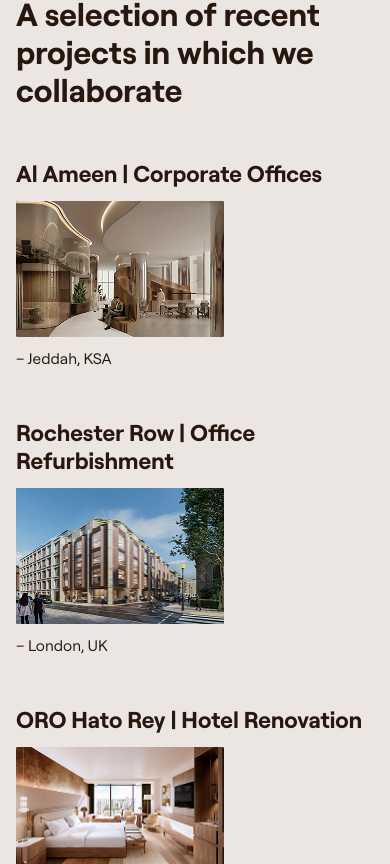
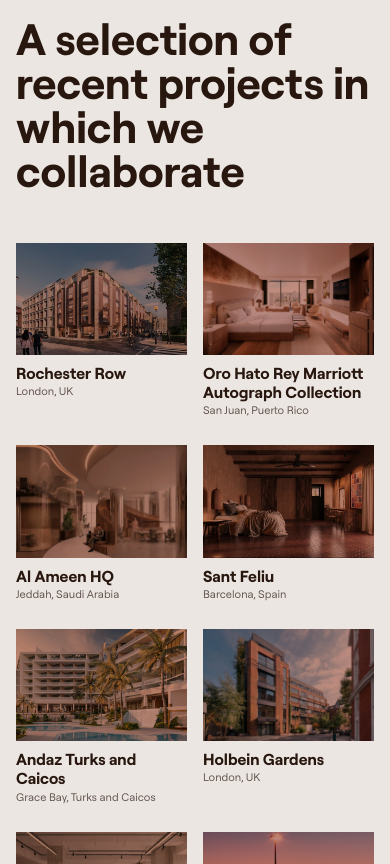
Before and after one commit to LaTroupe-Studio/latroupe-marketing, a Next.js app: page /en in a window 390 px wide. Shown: the part 1620-2484 px from the top of the page. Built offline with nearby package versions, Linux system fonts and the light colour scheme; no server answers.

Commit message:
feat: replace projects grid with collage layout

```diff
--- a/src/components/ProjectsGrid.module.css
+++ b/src/components/ProjectsGrid.module.css
@@ -1,85 +1,131 @@
 /*
- * FIGMA DESKTOP POSITIONS (6 projects, 2 rows):
- * ROW 1: Al Ameen col1 base | Rochester col4 +105px | ORO col7 +34px
- * ROW 2: Sant Feliu col2 +33px | Holbein col7 +69px | Andaz col10 base
+ * Projects collage, ported from the design prototype.
  *
- * FIGMA MOBILE: stacked vertically, each project ~280px
- * Title left-aligned, image offset right, location further right
+ * Pieces are absolutely placed on a canvas whose height is fixed by
+ * aspect-ratio, so every vertical position can be a percentage and the whole
+ * arrangement scales with the viewport instead of being pinned to pixels.
  */
 
-.section { padding-top: 200px; padding-bottom: 80px; }
+.section {
+  padding-top: clamp(90px, 12vh, 160px);
+  padding-bottom: clamp(60px, 8vh, 100px);
+}
+
+.layout { row-gap: 0; }
 
 .headline {
-  font-family: var(--font-body); font-size: 48px; line-height: 60px;
-  font-weight: 700; color: #28170E; margin: 0 0 100px;
+  grid-column: 1 / 10;
+  margin: 0 0 clamp(40px, 6vh, 84px);
+  font-family: var(--font-body);
+  font-size: clamp(44px, 6.4vw, 96px);
+  line-height: 1;
+  font-weight: 700;
+  color: var(--color-terracota-dark);
 }
 
-.row {
-  display: grid; grid-template-columns: repeat(12, 1fr);
-  gap: var(--grid-gutter); margin-bottom: 60px; align-items: start;
+.collage {
+  grid-column: 1 / -1;
+  position: relative;
+  aspect-ratio: 1509 / 2770;
+  /* One of twelve columns with the gutters taken out — the unit every
+     position is built on, so the collage sits on the page grid. */
+  --u: calc((100% - 11 * var(--grid-gutter)) / 12);
 }
 
-.entry { cursor: default; display: flex; flex-direction: column; position: relative; }
+/* Overflow stays visible: the label hangs below the box, and the zoomed
+   framing on one piece deliberately spills past its edges. */
+.piece { position: absolute; }
 
-.title {
-  font-family: var(--font-body); font-size: 24px; line-height: 29px;
-  font-weight: 700; color: #28170E; margin: 0; white-space: pre-line;
+/* Carries the image's own proportions, so the label can sit outside them */
+.frame { position: relative; width: 100%; }
+
+.img { display: block; }
+
+/* Warm wash over the photographs; lifts on hover. Line drawings never get it. */
+.tint {
+  position: absolute;
+  inset: 0;
+  background: var(--color-terracota-2);
+  opacity: 0.75;
+  mix-blend-mode: multiply;
+  transition: opacity 0.45s ease;
+  pointer-events: none;
+}
+.piece:hover .tint { opacity: 0; }
+
+/* Name and place, revealed under the image being pointed at */
+.label {
+  position: absolute;
+  top: 100%;
+  left: 0;
+  width: 100%;
+  padding-top: 10px;
+  opacity: 0;
+  transform: translateY(-4px);
+  transition: opacity 0.25s ease, transform 0.25s ease;
+  pointer-events: none;
+  color: var(--color-terracota-dark);
+  line-height: 1.2;
+}
+.label[data-on="true"] { opacity: 1; transform: translateY(0); }
+
+.label b {
+  display: block;
+  font-family: var(--font-body);
+  font-size: clamp(16px, 1.5vw, 22px);
+  font-weight: 600;
 }
 
-.imageWrap {
-  position: relative; width: 209px; height: 136px; margin-top: 14px;
-  border-radius: 2px; overflow: hidden; background: var(--color-terracota-4);
+.label i {
+  display: block;
+  margin-top: 3px;
+  font-family: var(--font-body);
+  font-style: normal;
+  font-size: clamp(11px, 0.95vw, 14px);
+  font-weight: 400;
+  opacity: 0.7;
 }
 
-.img { object-fit: cover; }
-
-.location {
-  font-family: var(--font-body); font-size: 16px; line-height: 20px;
-  font-weight: 400; color: #28170E; margin-top: 12px;
+@media (max-width: 1024px) {
+  .headline { grid-column: 1 / -1; }
 }
 
-.tooltip {
-  position: fixed; z-index: 50; pointer-events: none;
-  transform: translate(16px, -50%);
-  background: #452515; color: #ECE6E3;
-  font-family: var(--font-body); font-size: 13px; font-weight: 600;
-  padding: 6px 14px; border-radius: 4px; white-space: nowrap;
+/*
+ * There is no hover on touch, so the collage would leave every project
+ * unnamed. Below this width it becomes a plain two-column grid with the names
+ * always visible, and the absolute placement is dropped entirely. The line
+ * drawings go with it: letterboxed into a photo-shaped cell they read as
+ * mistakes rather than as the connective tissue they are on desktop.
+ */
+@media (max-width: 768px) {
+  .collage {
+    position: static;
+    aspect-ratio: auto;
+    display: grid;
+    grid-template-columns: 1fr 1fr;
+    gap: 28px 16px;
+    align-items: start;
+  }
+
+  .piece[data-decorative] { display: none; }
+
+  .piece {
+    position: static;
+    width: 100% !important;
+  }
+
+  /* One shape for every cell, so the rows line up */
+  .frame { aspect-ratio: 326 / 214 !important; }
+
+  /* Back into the flow, so a long name pushes the row instead of overlapping it */
+  .label {
+    position: static;
+    opacity: 1;
+    transform: none;
+    padding-top: 8px;
+  }
 }
 
-/* ── ROW 1 ── */
-.r1p1 { grid-column: 1/4; }
-.r1p2 { grid-column: 4/7; margin-top: 105px; }
-.r1p2 .imageWrap, .r1p2 .location { margin-left: calc((100% - 2*var(--grid-gutter))/3 + var(--grid-gutter)); }
-.r1p3 { grid-column: 7/10; margin-top: 34px; }
-.r1p3 .imageWrap, .r1p3 .location { margin-left: calc((100% - 2*var(--grid-gutter))/3 + var(--grid-gutter)); }
-
-/* ── ROW 2 ── */
-.r2p1 { grid-column: 2/5; margin-top: 33px; }
-.r2p2 { grid-column: 7/10; margin-top: 69px; }
-.r2p3 { grid-column: 10/13; }
-.r2p3 .imageWrap, .r2p3 .location { margin-left: calc((100% - 2*var(--grid-gutter))/3 + var(--grid-gutter)); }
-
-/* ── MOBILE (6-col grid, 24px margin, 8px gutter) ── */
-@media (max-width: 768px) {
-  .section { padding-top: 80px; }
-  .headline { font-size: 32px; line-height: 38px; margin-bottom: 50px; }
-
-  .row {
-    display: flex; flex-direction: column;
-    gap: 50px; margin-bottom: 30px;
-  }
-
-  .r1p1,.r1p2,.r1p3,.r2p1,.r2p2,.r2p3 { margin-top: 0 !important; }
-
-  /* Reset desktop offsets */
-  .r1p2 .imageWrap, .r1p2 .location,
-  .r1p3 .imageWrap, .r1p3 .location,
-  .r2p3 .imageWrap, .r2p3 .location { margin-left: 0 !important; }
-
-  /* All aligned to col 1 */
-  .entry .title { font-size: 23px; line-height: 28px; white-space: normal; }
-  .entry .imageWrap { width: 208px; height: 136px; }
-  .entry .location { font-size: 15.3px; line-height: 19px; }
-
-  .tooltip { display: none; }
+@media (prefers-reduced-motion: reduce) {
+  .tint, .label { transition: none; }
 }
--- a/src/components/ProjectsGrid.tsx
+++ b/src/components/ProjectsGrid.tsx
@@ -3,54 +3,126 @@
 import Image from "next/image";
 import { Project } from "@/content/types";
 import { useContent } from "@/lib/locale-context";
-import { withBasePath, projectAlt } from "@/lib/paths";
+import { withBasePath } from "@/lib/paths";
 import styles from "./ProjectsGrid.module.css";
 
 interface Props { onProjectClick: (project: Project) => void; }
 
-function Entry({ project, className, tooltipText }: {
-  project: Project; className: string; tooltipText: string;
-}) {
-  const [pos, setPos] = useState({ x: 0, y: 0 });
-  const [show, setShow] = useState(false);
-  return (
-    <div className={`${styles.entry} ${className}`}
-      onMouseMove={(e) => setPos({ x: e.clientX, y: e.clientY })}
-      onMouseEnter={() => setShow(true)} onMouseLeave={() => setShow(false)}>
-      <h3 className={styles.title}>{project.title}</h3>
-      <div className={styles.imageWrap}>
-        <Image src={withBasePath(project.thumbnail)} alt={projectAlt(project)} fill sizes="210px" className={styles.img} />
-      </div>
-      <span className={styles.location}>– {project.location}</span>
-      {show && <div className={styles.tooltip} style={{ left: pos.x, top: pos.y }}>{tooltipText}</div>}
-    </div>
-  );
-}
+/**
+ * Collage layout, ported from the design prototype.
+ *
+ * Each piece is placed on a tall canvas by column and vertical percentage, so
+ * the arrangement keeps its proportions at any width. Columns are counted in
+ * grid units — `--u` is one of twelve — which puts every piece on the same
+ * retícula as the rest of the page.
+ *
+ * Names are hidden until the visitor points at an image, so the section reads
+ * as a composition first and a list of clients second.
+ */
+
+type Piece = {
+  /** Matches an id in `content.projectsCollage`; absent on decorative drawings. */
+  id?: string;
+  /** File under `/images/projects/collage/`, for decorative drawings only. */
+  src?: string;
+  col: number;
+  top: string;
+  /** Column span, and how many gutters it swallows. */
+  cols: number;
+  gutters: number;
+  ratio: string;
+  fit: "cover" | "contain";
+  /** The terracotta wash sits on photographs only — the drawings are line art. */
+  tint?: boolean;
+  /** Pushes the framing in past the edges of the box. */
+  zoom?: number;
+};
+
+/** In the prototype's own order, top of the canvas downwards. */
+const PIECES: Piece[] = [
+  { id: "rochester-row", col: 4, top: "0", cols: 3, gutters: 2, ratio: "326/214", fit: "cover", tint: true },
+  { id: "oro-hato-rey", col: 8, top: "3.85%", cols: 3, gutters: 2, ratio: "327/218", fit: "cover", tint: true },
+  { id: "al-ameen", col: 0, top: "11.75%", cols: 3, gutters: 2, ratio: "327/213", fit: "cover", tint: true },
+  { src: "axo-bar-lounge.png", col: 5, top: "14.68%", cols: 3, gutters: 2, ratio: "2222/1687", fit: "contain" },
+  { src: "axo-closet.png", col: 9, top: "23.61%", cols: 2, gutters: 1, ratio: "224/270", fit: "contain" },
+  { id: "sant-feliu", col: 1, top: "25.41%", cols: 3, gutters: 2, ratio: "327/220", fit: "cover", tint: true },
+  { id: "andaz-turks", col: 5, top: "29.89%", cols: 3, gutters: 2, ratio: "326/223", fit: "cover", tint: true },
+  { src: "axo-explotado.png", col: 1, top: "37.17%", cols: 3, gutters: 2, ratio: "393/278", fit: "contain" },
+  { id: "holbein-gardens", col: 7, top: "44.25%", cols: 3, gutters: 2, ratio: "325/223", fit: "cover", tint: true },
+  { id: "workplace-competition", col: 3, top: "50.74%", cols: 3, gutters: 2, ratio: "326/214", fit: "cover", tint: true },
+  { src: "axo-holbein-plan.png", col: 9, top: "57.01%", cols: 3, gutters: 2, ratio: "2336/1524", fit: "contain" },
+  { id: "aena-east-lot", col: 0, top: "64.14%", cols: 3, gutters: 2, ratio: "326/214", fit: "cover", tint: true },
+  { src: "axo-desk-pod.png", col: 4, top: "67.02%", cols: 2, gutters: 2, ratio: "1276/977", fit: "contain" },
+  { id: "llavaneres", col: 7, top: "72.80%", cols: 3, gutters: 2, ratio: "327/220", fit: "cover", tint: true },
+  { id: "lego-london-hub", col: 2, top: "81.95%", cols: 3, gutters: 2, ratio: "326/214", fit: "cover", tint: true, zoom: 1.18 },
+  { id: "amazon-aws-hq", col: 9, top: "84.84%", cols: 3, gutters: 2, ratio: "2506/1658", fit: "contain" },
+];
+
+const G = "var(--grid-gutter)";
+const leftOf = (col: number) => (col === 0 ? "0" : `calc(${col} * (var(--u) + ${G}))`);
+const widthOf = (cols: number, gutters: number) => `calc(${cols} * var(--u) + ${gutters} * ${G})`;
+
+/** Three of twelve columns of a 1509px canvas, halved on the small-screen grid. */
+const SIZES = "(max-width: 768px) 50vw, 25vw";
 
 export default function ProjectsGrid({ onProjectClick: _onProjectClick }: Props) {
   const { content } = useContent();
-  const p = content.projects;
-  const comingSoon = content.overlay.comingSoon;
-  const inDev = content.overlay.inDevelopment;
-  const getTooltip = (proj: Project) => proj.inDevelopment ? inDev : comingSoon;
+  const [hovered, setHovered] = useState<string | null>(null);
+  const byId = new Map(content.projectsCollage.map((p) => [p.id, p]));
 
   return (
     <section id="proyectos" className={styles.section} data-bg-color="#ECE6E3" data-text-color="#77330B">
-      <div className="grid-container">
+      <div className={`grid-container grid-12 ${styles.layout}`}>
         <h2 className={styles.headline}>{content.projectsSection.headline}</h2>
 
-        {/* Row 1: Al Ameen, Rochester, ORO */}
-        <div className={styles.row}>
-          {p[0] && <Entry project={p[0]} className={styles.r1p1} tooltipText={getTooltip(p[0])} />}
-          {p[1] && <Entry project={p[1]} className={styles.r1p2} tooltipText={getTooltip(p[1])} />}
-          {p[2] && <Entry project={p[2]} className={styles.r1p3} tooltipText={getTooltip(p[2])} />}
-        </div>
+        <div className={styles.collage}>
+          {PIECES.map((piece) => {
+            const item = piece.id ? byId.get(piece.id) : undefined;
+            // A labelled piece whose content entry is missing would render an
+            // anonymous image; drop it instead.
+            if (piece.id && !item) return null;
 
-        {/* Row 2: Sant Feliu, Holbein, Andaz */}
-        <div className={styles.row}>
-          {p[3] && <Entry project={p[3]} className={styles.r2p1} tooltipText={getTooltip(p[3])} />}
-          {p[4] && <Entry project={p[4]} className={styles.r2p2} tooltipText={getTooltip(p[4])} />}
-          {p[5] && <Entry project={p[5]} className={styles.r2p3} tooltipText={getTooltip(p[5])} />}
+            const key = piece.id ?? piece.src!;
+            const src = item ? item.image : `/images/projects/collage/${piece.src}`;
+            const on = hovered === key;
+
+            return (
+              <div
+                key={key}
+                className={styles.piece}
+                data-decorative={item ? undefined : true}
+                style={{
+                  left: leftOf(piece.col),
+                  top: piece.top,
+                  width: widthOf(piece.cols, piece.gutters),
+                }}
+                onMouseEnter={item ? () => setHovered(key) : undefined}
+                onMouseLeave={item ? () => setHovered((h) => (h === key ? null : h)) : undefined}
+              >
+                <div className={styles.frame} style={{ aspectRatio: piece.ratio }}>
+                  <Image
+                    src={withBasePath(src)}
+                    alt={item ? `${item.title} · ${item.location} · LaTroupe Studio` : ""}
+                    aria-hidden={item ? undefined : true}
+                    fill
+                    sizes={SIZES}
+                    className={styles.img}
+                    style={{
+                      objectFit: piece.fit,
+                      transform: piece.zoom ? `scale(${piece.zoom})` : undefined,
+                    }}
+                  />
+                  {piece.tint && <div className={styles.tint} aria-hidden="true" />}
+                </div>
+                {item && (
+                  <div className={styles.label} data-on={on}>
+                    <b>{item.title}</b>
+                    <i>{item.location}</i>
+                  </div>
+                )}
+              </div>
+            );
+          })}
         </div>
       </div>
     </section>
```
Also changed, not shown: 1 other file (tests, documents, lock files or other folders).
